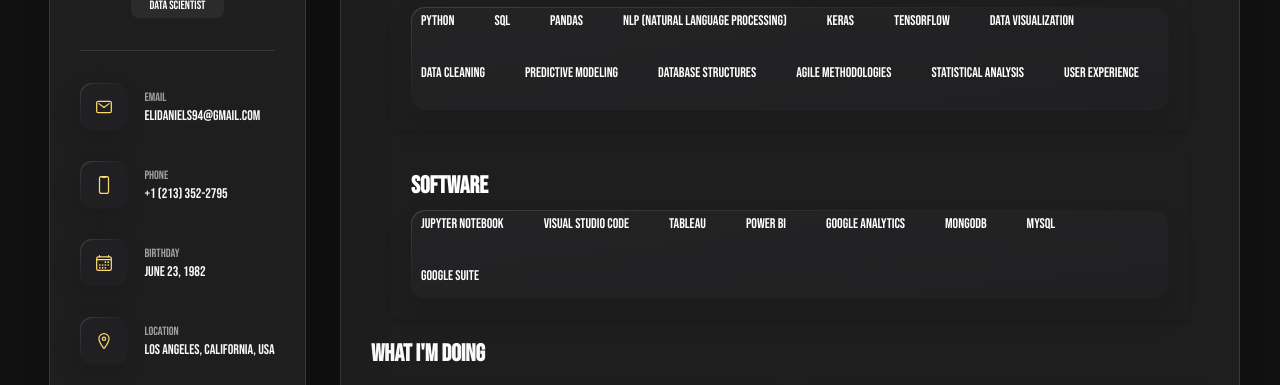
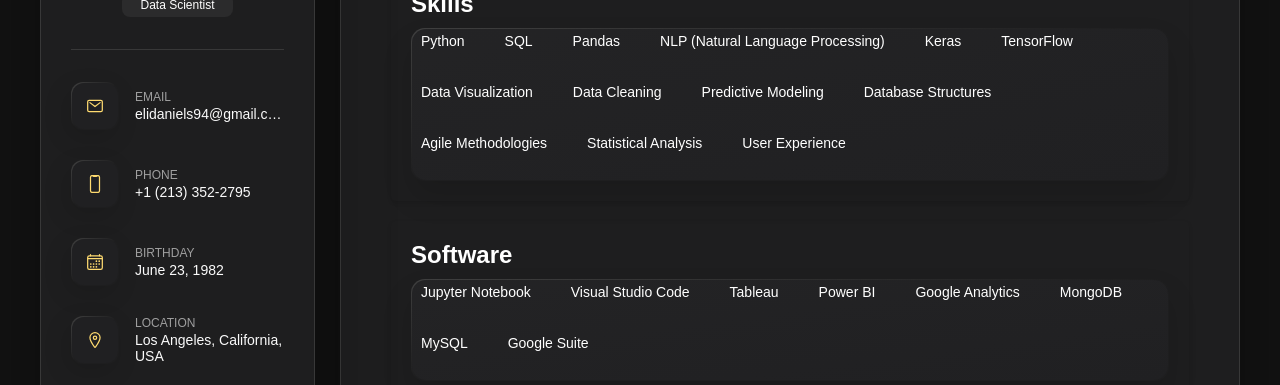
Before and after one commit to elidaniels99/MyPortfolio, a plain HTML site: page index.html in a window 1280 px wide. Shown: the part 349-734 px from the top of the page. Drawn offline with nearby package versions, Linux system fonts and the light colour scheme.

Commit message:
Update index.html

```diff
--- a/index.html
+++ b/index.html
@@ -250,7 +250,7 @@
             font-size: 14px;
         }
     </style>
-   <link href="https://fonts.googleapis.com/css2?family=Bebas+Neue&display=swap" rel="stylesheet">
+   <link href="https://fonts.googleapis.com/css2?family=Caveat&display=swap" rel="stylesheet">
 </head>
 <body>
     <section class="skill">
```
